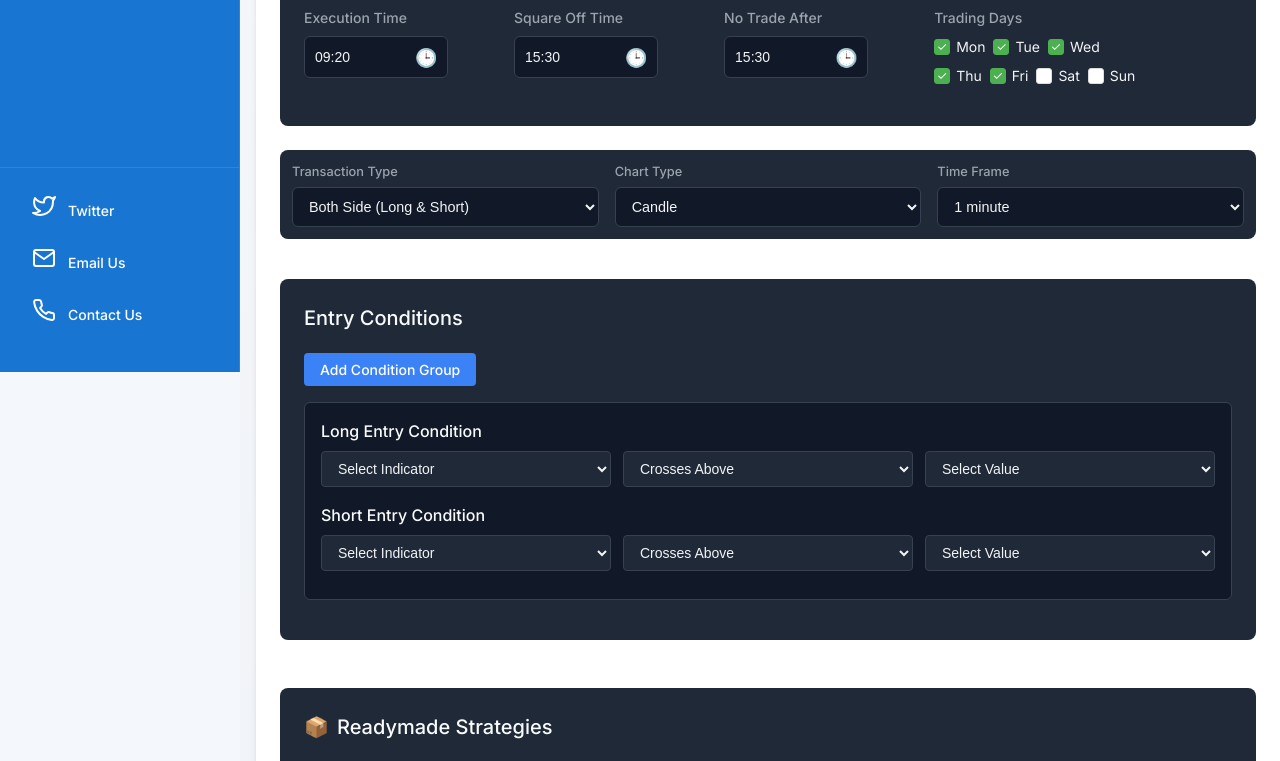
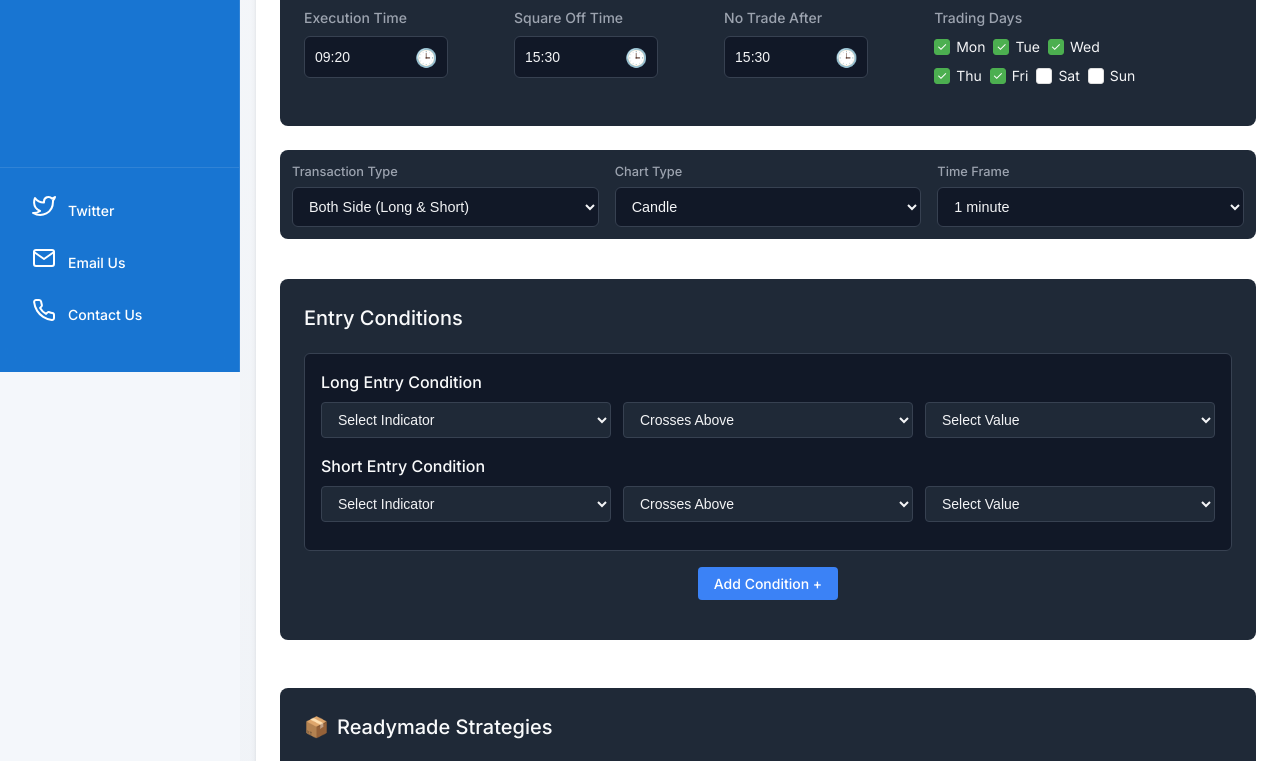
Before and after one commit to sudhanshu2070/last-trade, a React (Vite) app: page /strategies in a window 1280 px wide. Shown: the part 428-1189 px from the top of the page. Built offline with nearby package versions, Linux system fonts and the light colour scheme.

Commit message:
Added Entry setting 0.3

```diff
--- a/src/Pages/StrategyTabs/CreateStrategy/Sections/EntryConditions/EntryConditions.module.css
+++ b/src/Pages/StrategyTabs/CreateStrategy/Sections/EntryConditions/EntryConditions.module.css
@@ -1,4 +1,3 @@
-/* EntryConditions.module.css */
 .section {
   background-color: rgb(31 41 55);
   border-radius: 0.5rem;
@@ -15,6 +14,8 @@
 }
 
 .addButton {
+  display: block;
+  margin: 0 auto 1rem auto;
   padding: 0.5rem 1rem;
   background-color: rgb(59 130 246);
   color: white;
@@ -22,7 +23,6 @@
   border-radius: 0.25rem;
   cursor: pointer;
   font-size: 0.875rem;
-  margin-bottom: 1rem;
   transition: background-color 0.2s;
 }
 
--- a/src/Pages/StrategyTabs/CreateStrategy/Sections/EntryConditions/EntryConditions.tsx
+++ b/src/Pages/StrategyTabs/CreateStrategy/Sections/EntryConditions/EntryConditions.tsx
@@ -1,5 +1,4 @@
-// EntryConditions.tsx
-import React, { useState } from 'react';
+import { useState } from 'react';
 import styles from './EntryConditions.module.css';
 import { FaTrash } from 'react-icons/fa';
 
@@ -77,13 +76,6 @@ const EntryConditions = () => {
   return (
     <div className={styles.section}>
       <h3 className={styles.sectionTitle}>Entry Conditions</h3>
-
-      <button
-        onClick={addConditionGroup}
-        className={styles.addButton}
-      >
-        Add Condition Group
-      </button>
 
       {/* Condition Groups */}
       {conditionGroups.map((group) => (
@@ -185,6 +177,13 @@ const EntryConditions = () => {
           </div>
         </div>
       ))}
+
+      <button
+        onClick={addConditionGroup}
+        className={styles.addButton}
+      >
+        Add Condition +
+      </button>
     </div>
   );
 };
```
